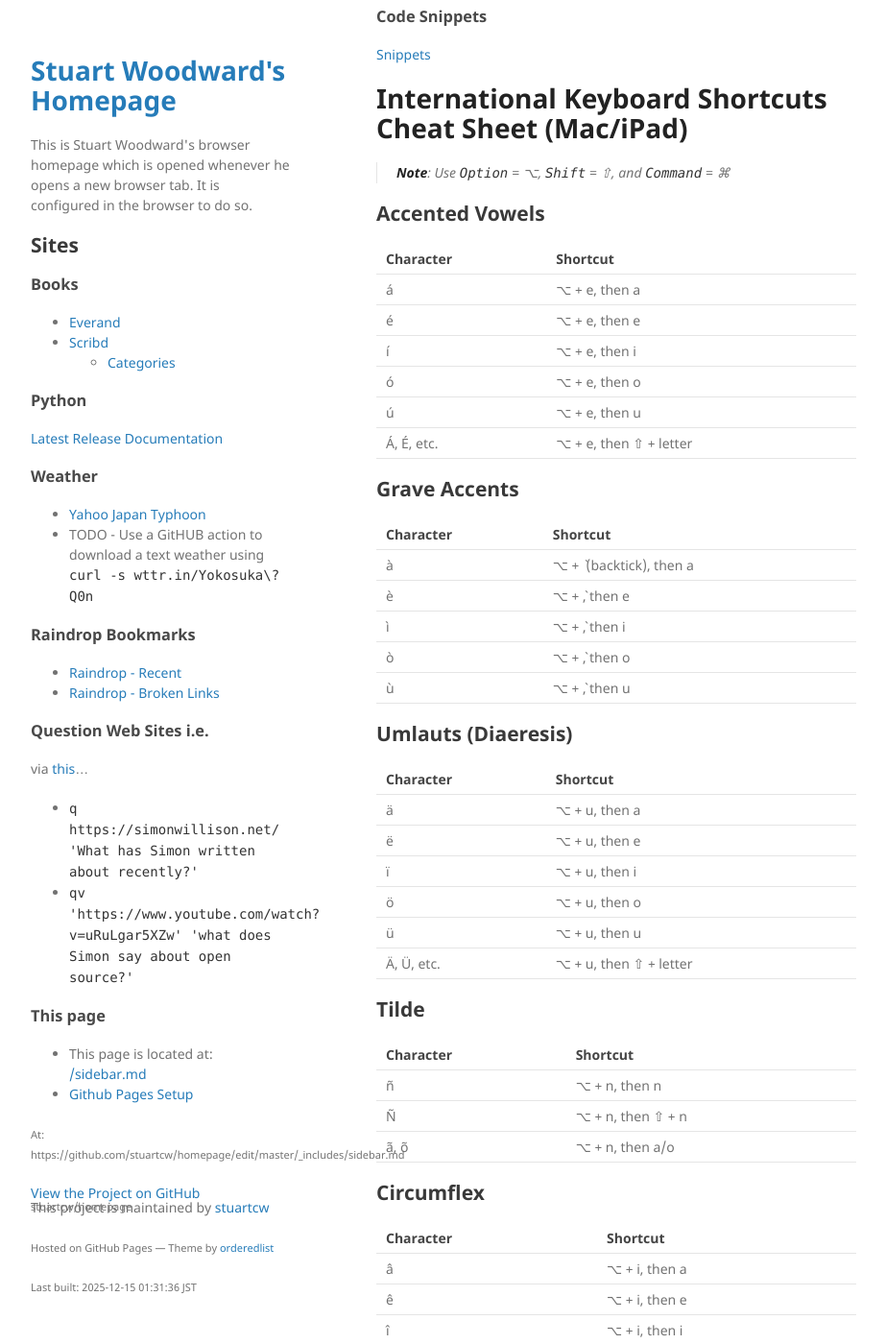
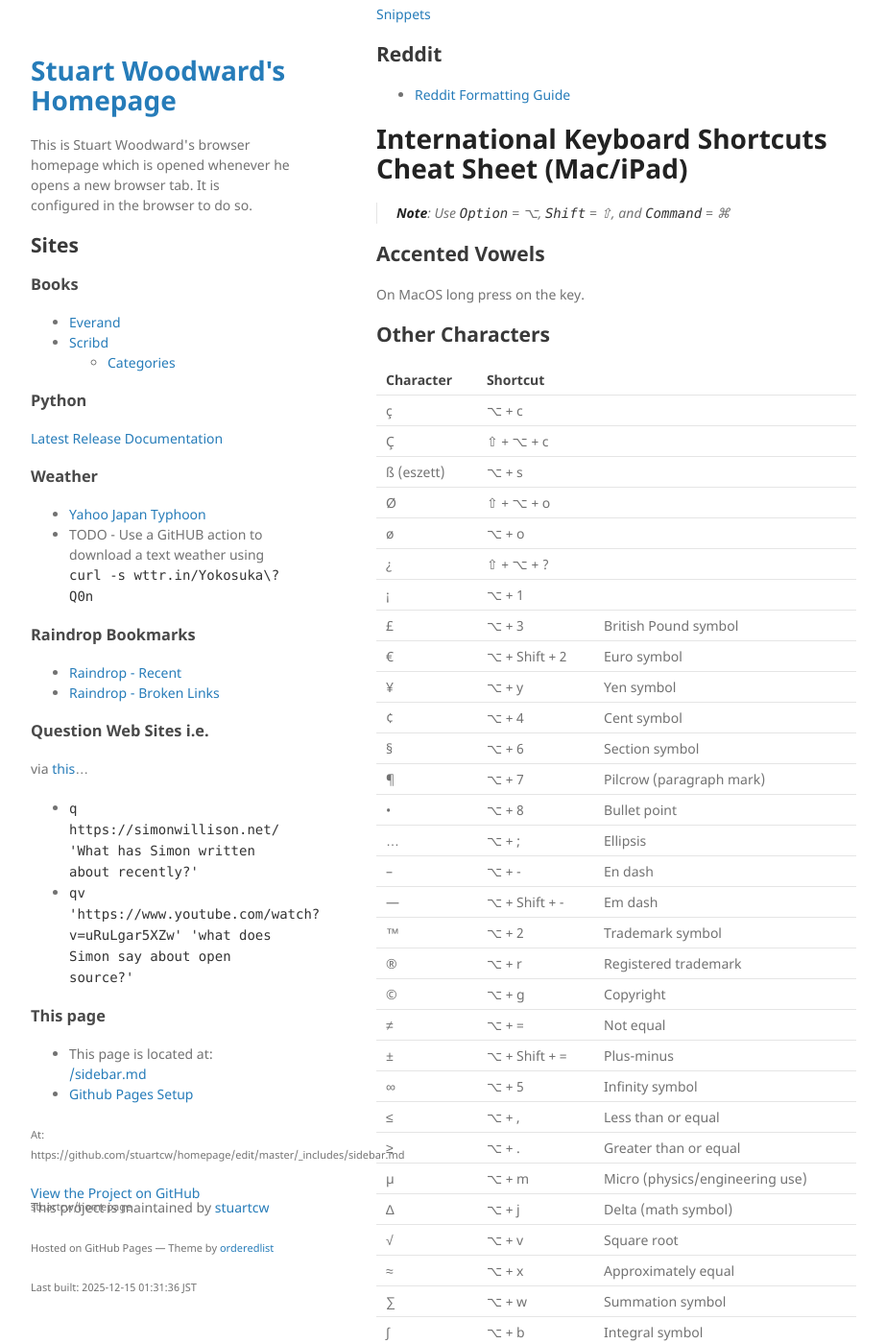
Before and after one commit to stuartcw/homepage, a Jekyll site: the page built from index.md, in a window 1280 px wide and 1400 px high, scrolled down 432 px. Shown: the whole window at 96% size, without its empty margins (178-1101 px from the left). Built offline with Jekyll 4.4.1, drawn with Linux system fonts in a browser that asks for light colours; some of the changed text lies outside the part shown.

Commit message:
Update keyboard shortcuts section in index.md
Removed sections on Grave Accents, Umlauts, Tilde, and Circumflex from the keyboard shortcuts.

```diff
--- a/index.md
+++ b/index.md
@@ -16,12 +16,16 @@
 * [Amazon Japan](http://amazon.co.jp/)
 
 ### Doing Now
-* Working on making a system to do a predictive graph of the number of monitors.
+
 * Making a list of [AI terms in Japanese in English](https://github.com/87zero/Japanese-Vocab-For-Machine-Learning-And-AI).
 
 ### Code Snippets
 
 [Snippets]({{ site.baseurl }}/snippets)
+
+## Reddit
+
+* [Reddit Formatting Guide](https://support.reddithelp.com/hc/en-us/articles/360043033952-Formatting-Guide)
 
 # International Keyboard Shortcuts Cheat Sheet (Mac/iPad)
 
@@ -29,53 +33,7 @@
 
 ## Accented Vowels
 
-| Character | Shortcut                  |
-|-----------|---------------------------|
-| á         | ⌥ + e, then a             |
-| é         | ⌥ + e, then e             |
-| í         | ⌥ + e, then i             |
-| ó         | ⌥ + e, then o             |
-| ú         | ⌥ + e, then u             |
-| Á, É, etc.| ⌥ + e, then ⇧ + letter    |
-
-## Grave Accents
-
-| Character | Shortcut                  |
-|-----------|---------------------------|
-| à         | ⌥ + ` (backtick), then a  |
-| è         | ⌥ + `, then e             |
-| ì         | ⌥ + `, then i             |
-| ò         | ⌥ + `, then o             |
-| ù         | ⌥ + `, then u             |
-
-## Umlauts (Diaeresis)
-
-| Character | Shortcut                  |
-|-----------|---------------------------|
-| ä         | ⌥ + u, then a             |
-| ë         | ⌥ + u, then e             |
-| ï         | ⌥ + u, then i             |
-| ö         | ⌥ + u, then o             |
-| ü         | ⌥ + u, then u             |
-| Ä, Ü, etc.| ⌥ + u, then ⇧ + letter    |
-
-## Tilde
-
-| Character | Shortcut                  |
-|-----------|---------------------------|
-| ñ         | ⌥ + n, then n             |
-| Ñ         | ⌥ + n, then ⇧ + n         |
-| ã, õ      | ⌥ + n, then a/o           |
-
-## Circumflex
-
-| Character | Shortcut                  |
-|-----------|---------------------------|
-| â         | ⌥ + i, then a             |
-| ê         | ⌥ + i, then e             |
-| î         | ⌥ + i, then i             |
-| ô         | ⌥ + i, then o             |
-| û         | ⌥ + i, then u             |
+On MacOS long press on the key.
 
 ## Other Characters
 
```
